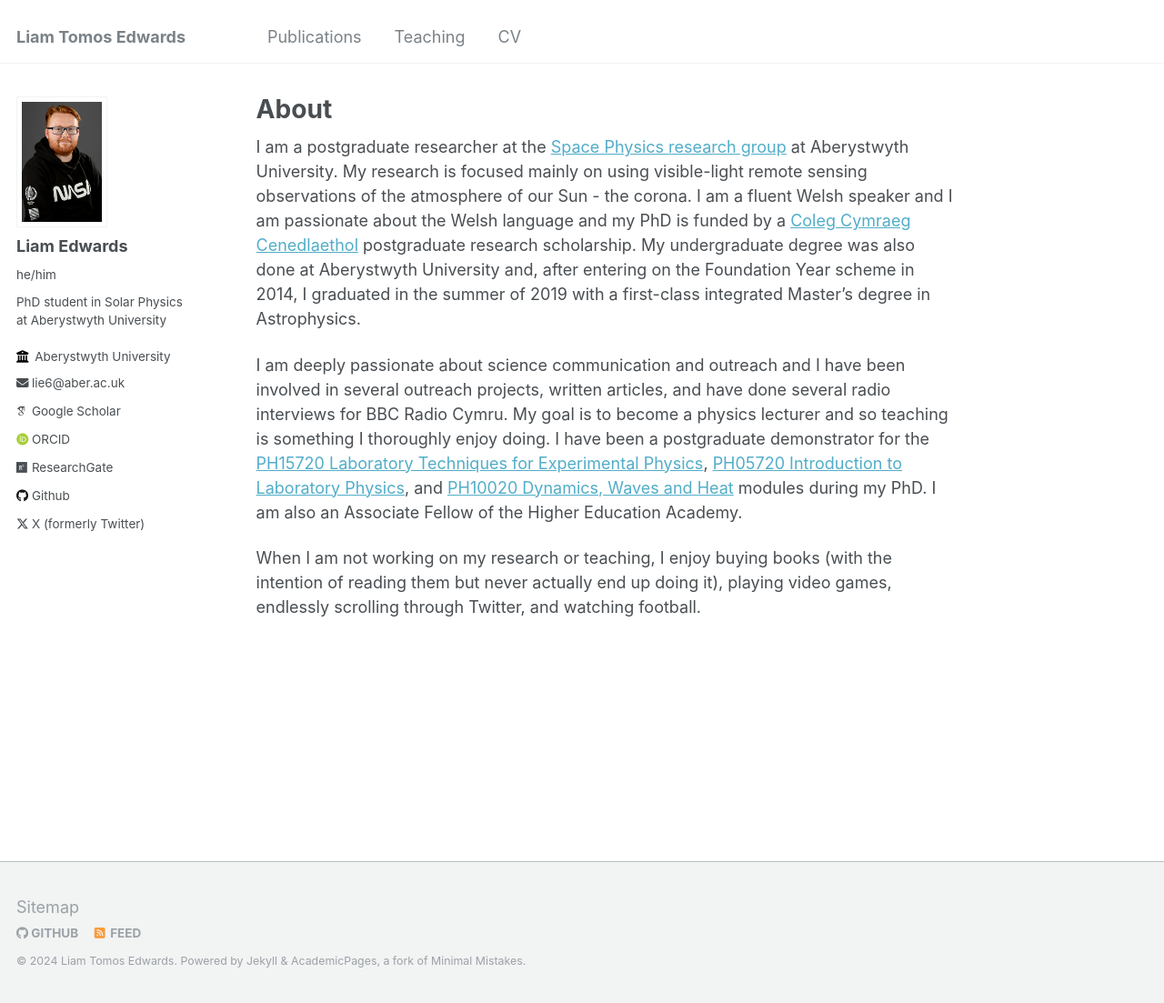
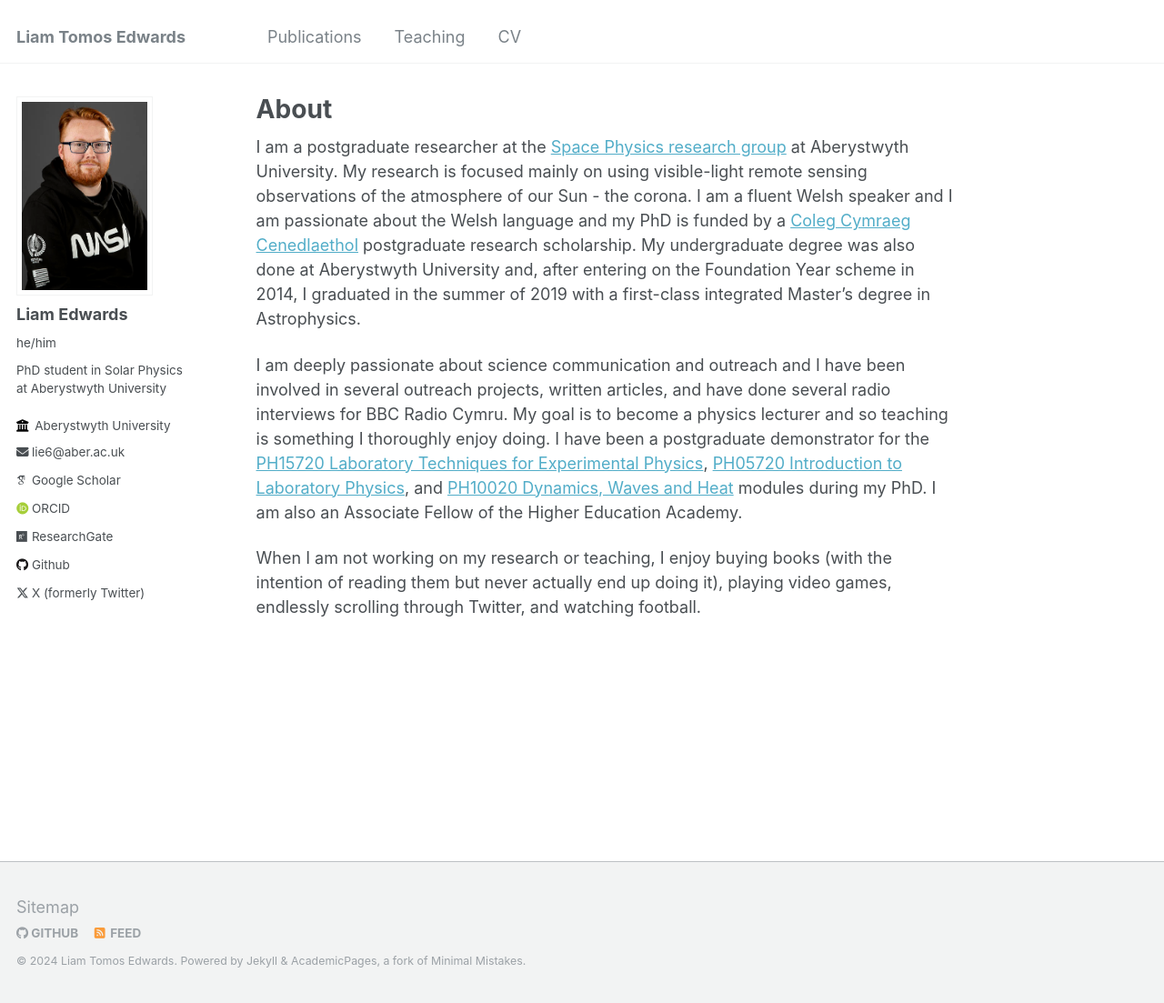
Before and after one commit to liamtomosedwards/liamtomosedwards.github.io, a Jekyll site: the page built from _pages/about.md, in a window 1280 px wide and 1103 px high. Shown: the whole window at 91% size. Built offline with Jekyll 4.4.1, drawn with Linux system fonts in a browser that asks for light colours; some web fonts are replaced.

Commit message:
Update _sidebar.scss

```diff
--- a/_sass/_sidebar.scss
+++ b/_sass/_sidebar.scss
@@ -90,7 +90,7 @@
   }
 
   img {
-    max-width: 100px;
+    max-width: 150px;
     border-radius: 0%;
 
     @include breakpoint($large) {
```
